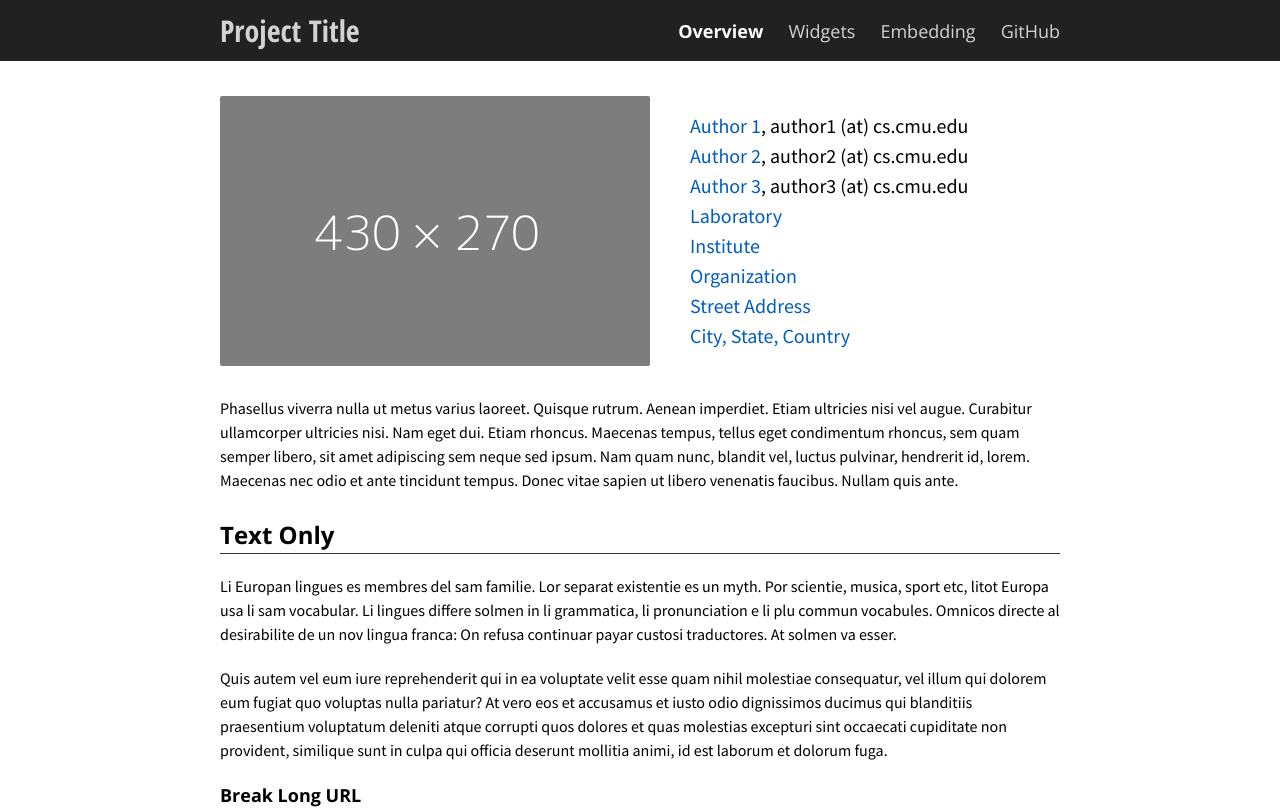
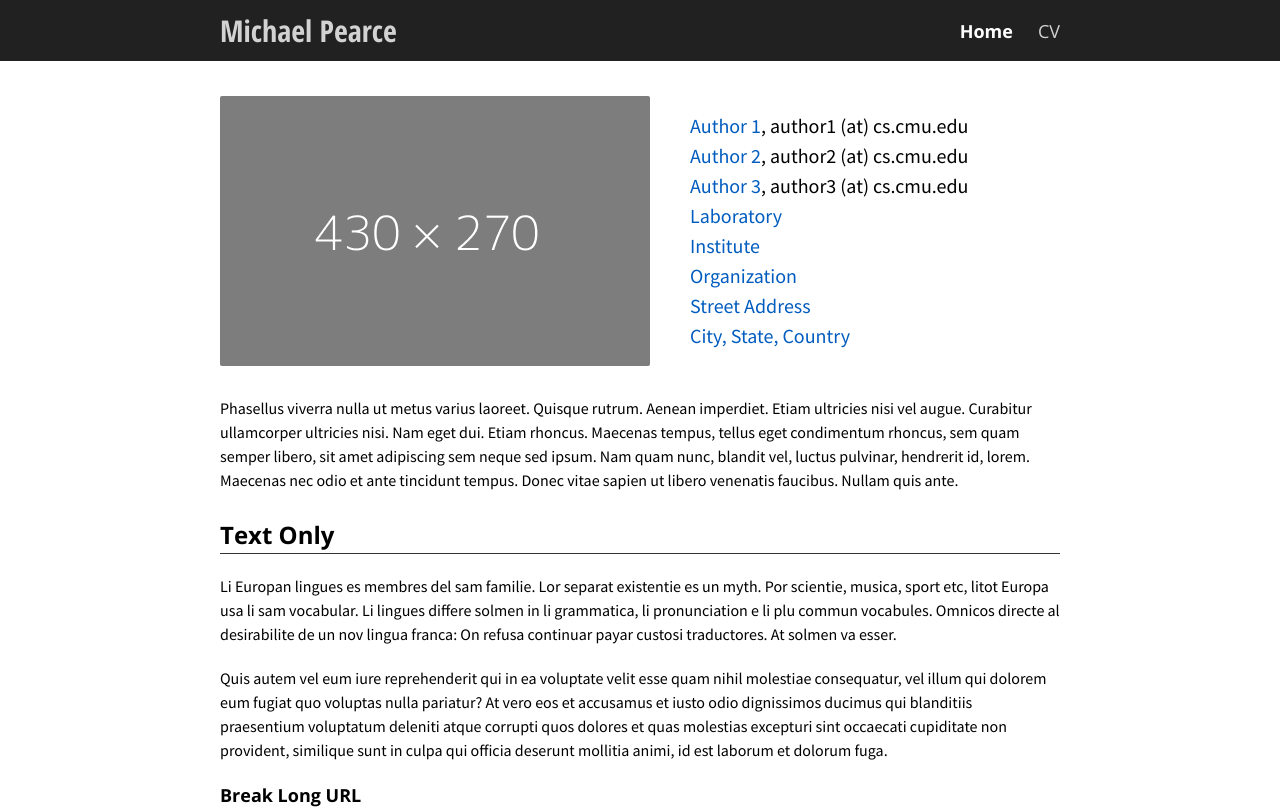
Before and after one commit to pearce790/pearce790.github.io, a plain HTML site: page index.html in a window 1280 px wide. Shown: the top 812 px of the page. Drawn offline with nearby package versions, Linux system fonts and the light colour scheme.

Commit message:
Update menu.html

```diff
--- a/menu.html
+++ b/menu.html
@@ -1,16 +1,14 @@
 <div class="menu">
   <div class="menu-table flex-row-space-between">
     <div class="logo flex-row-center">
-      <a href="index.html">Project Title</a>
+      <a href="index.html">Michael Pearce</a>
     </div>
     <a class="menu-button" tabindex="0" href="javascript:void(0)">
       <img src="img/menu.png">
     </a>
     <div class="menu-items flex-row-center flex-item">
-      <a href="index.html" class="menu-index">Overview</a>
-      <a href="widgets.html" class="menu-widget">Widgets</a>
-      <a href="embedding.html" class="menu-embedding">Embedding</a>
-      <a href="https://github.com/yenchiah/project-website-template">GitHub</a>
+      <a href="index.html" class="menu-index">Home</a>
+      <a href="widgets.html" class="menu-widget">CV</a>
     </div>
   </div>
 </div>
```
